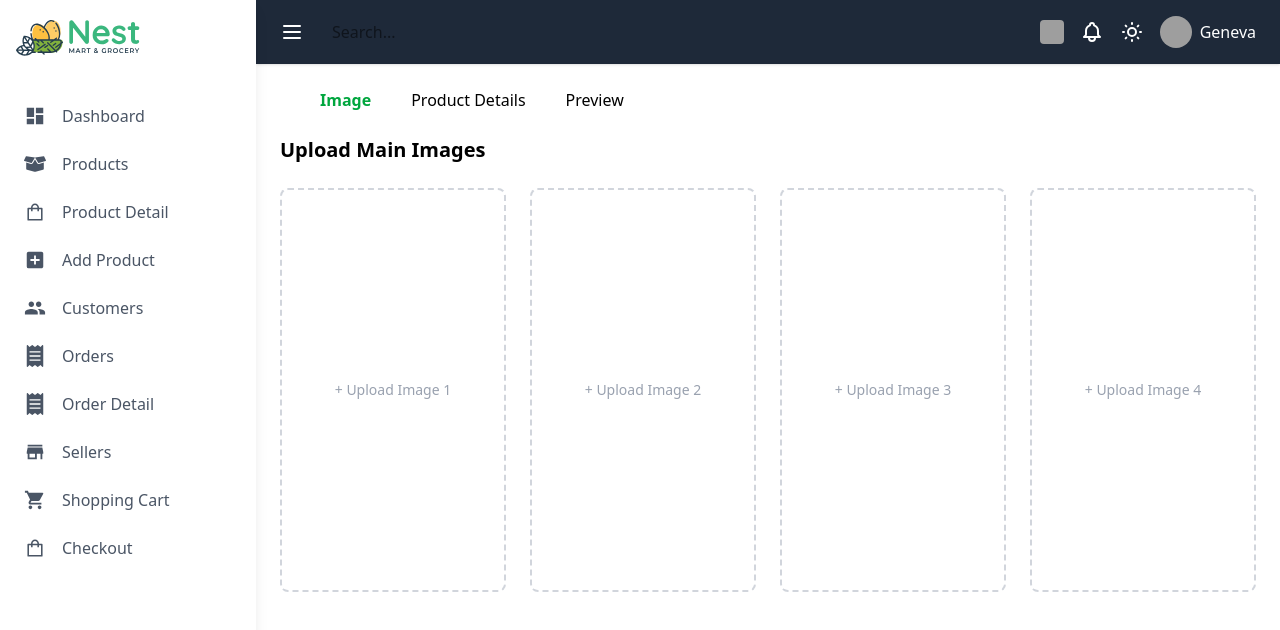
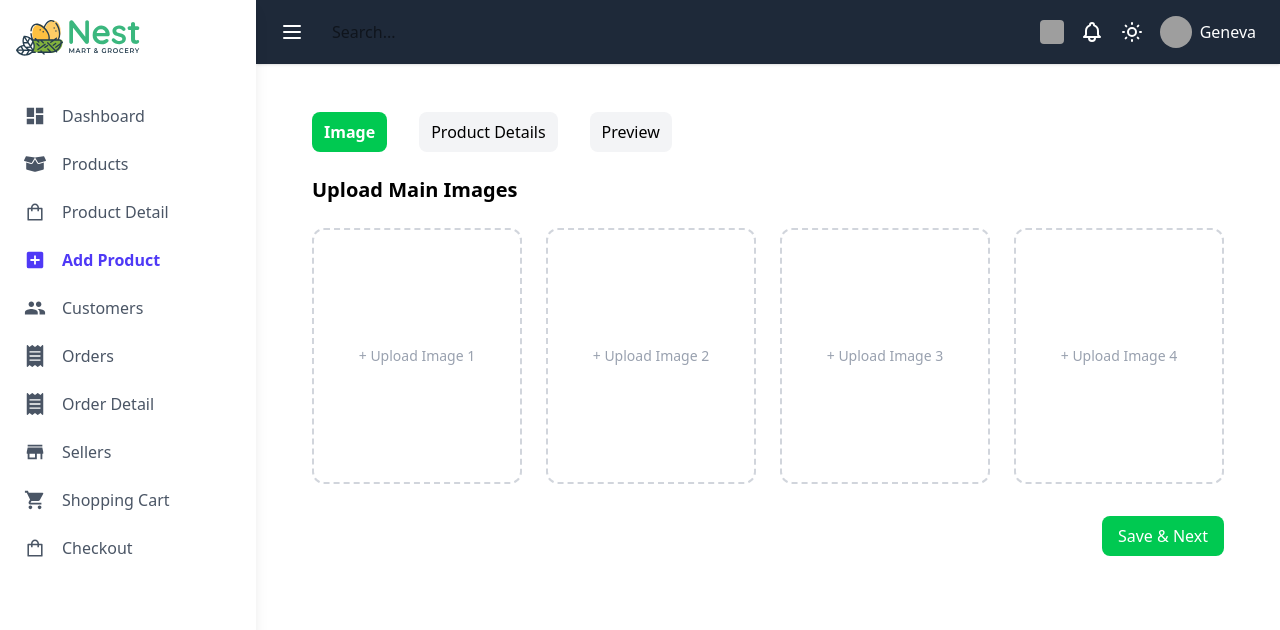
Before and after one commit to jeelnarola/nest-mern-stack, a React (Vite) app in the folder frontend/: page /admin/addProduct in a window 1280 px wide. Shown: the top 630 px of the page. Built offline with nearby package versions, Linux system fonts and the light colour scheme; sample sign-in values are in the browser's storage; grey boxes are pictures that could not be loaded.

Commit message:
Add Product From Create

```diff
--- a/frontend/src/Components/Admin/Product/AddProducts/AddImage.jsx
+++ b/frontend/src/Components/Admin/Product/AddProducts/AddImage.jsx
@@ -7,8 +7,10 @@ function AddImage({ productData, setProductData }) {
   const handleImageChange = (e, index) => {
     const file = e.target.files[0];
     if (file) {
+      const previewUrl = URL.createObjectURL(file);
       const updatedImages = [...images];
-      updatedImages[index] = file; // replace/add at specific slot
+      updatedImages[index] = { file, preview: previewUrl }; // ✅ store both
+
       setProductData({
         ...productData,
         mainImage: updatedImages,
@@ -18,32 +20,36 @@ function AddImage({ productData, setProductData }) {
 
   return (
     <div>
-      <h2 className="text-xl font-bold mb-6">Upload Main Images</h2>
-      <div className="grid grid-cols-4 gap-6 h-92">
+      <h2 className="text-xl font-bold mb-6 text-center sm:text-left">
+        Upload Main Images
+      </h2>
+
+      {/* Responsive grid → 1 col (mobile), 2 cols (tablet), 4 cols (desktop) */}
+      <div className="grid grid-cols-1 sm:grid-cols-2 lg:grid-cols-4 gap-6">
         {[0, 1, 2, 3].map((i) => (
           <div
             key={i}
-            className=" border-2 border-dashed border-gray-300 rounded-lg p-4  items-center justify-center cursor-pointer hover:border-green-500 transition"
+            className="border-2 border-dashed border-gray-300 rounded-xl p-4 flex items-center justify-center cursor-pointer hover:border-green-500 transition h-48 sm:h-56 lg:h-64"
           >
             <input
               type="file"
               accept="image/*"
               onChange={(e) => handleImageChange(e, i)}
-              className="hidden h-92"
+              className="hidden"
               id={`mainImage-${i}`}
             />
             <label
               htmlFor={`mainImage-${i}`}
-              className="flex flex-col items-center justify-center w-full  cursor-pointer h-92 overflow-hidden"
+              className="flex flex-col items-center justify-center w-full h-full cursor-pointer overflow-hidden"
             >
-              {images[i] ? (
+              {images[i]?.preview ? (
                 <img
-                  src={URL.createObjectURL(images[i])}
+                  src={images[i].preview}
                   alt={`Main Product ${i + 1}`}
                   className="w-full h-full object-cover rounded-lg shadow"
                 />
               ) : (
-                <span className="text-gray-400 text-sm">
+                <span className="text-gray-400 text-sm text-center">
                   + Upload Image {i + 1}
                 </span>
               )}
--- a/frontend/src/Components/Admin/Product/AddProducts/AddProductForm.jsx
+++ b/frontend/src/Components/Admin/Product/AddProducts/AddProductForm.jsx
@@ -1,9 +1,149 @@
-import React from 'react'
+import React from "react";
+import { AiOutlineInfoCircle } from "react-icons/ai";
 
-function AddProductForm() {
+function AddProductForm({ productData, setProductData }) {
+  const handleChange = (e) => {
+    const { name, value, type, checked } = e.target;
+    setProductData({
+      ...productData,
+      [name]: type === "checkbox" ? checked : value,
+    });
+  };
+
+  const renderInput = (label, name, type = "text", placeholder = "", required = false, description = "") => (
+    <div className="flex flex-col">
+      <label className="font-semibold mb-1 flex items-center gap-1">
+        {label} {required && <span className="text-red-500">*</span>}
+        {description && <AiOutlineInfoCircle className="text-gray-400" title={description} />}
+      </label>
+      <input
+        type={type}
+        name={name}
+        placeholder={placeholder}
+        required={required}
+        value={productData[name] || ""}
+        onChange={handleChange}
+        className="border p-2 rounded w-full focus:ring-2 focus:ring-green-400 focus:outline-none"
+      />
+      {description && <span className="text-gray-400 text-sm mt-1">{description}</span>}
+    </div>
+  );
+
+  const renderTextarea = (label, name, placeholder = "", required = false, description = "") => (
+    <div className="flex flex-col">
+      <label className="font-semibold mb-1 flex items-center gap-1">
+        {label} {required && <span className="text-red-500">*</span>}
+        {description && <AiOutlineInfoCircle className="text-gray-400" title={description} />}
+      </label>
+      <textarea
+        name={name}
+        placeholder={placeholder}
+        required={required}
+        value={productData[name] || ""}
+        onChange={handleChange}
+        className="border p-2 rounded w-full focus:ring-2 focus:ring-green-400 focus:outline-none"
+      />
+      {description && <span className="text-gray-400 text-sm mt-1">{description}</span>}
+    </div>
+  );
+
   return (
-    <div>AddProductForm</div>
-  )
+    <div className="h-[71vh] overflow-y-auto p-6 bg-white rounded-lg shadow scrollbar-hide space-y-6">
+      {/* Example: Title and Brand */}
+      <div className="grid grid-cols-1 sm:grid-cols-2 gap-4">
+        {renderInput("Product Title", "title", "text", "Enter product title", true, "Unique product name")}
+        {renderInput("Brand", "brand", "text", "Enter brand name", true, "Manufacturer or brand")}
+      </div>
+
+      {/* Description */}
+      {renderTextarea("Description", "description", "Write product description", true, "Detailed description for users")}
+
+      {/* Category & Stock */}
+      <div className="grid grid-cols-1 sm:grid-cols-3 gap-4">
+        {renderInput("Category", "category", "text", "Product category", true, "E.g. Electronics, Apparel")}
+        {renderInput("Stock", "stock", "number", "Available stock quantity", true, "Number of items in stock")}
+        <div className="flex flex-col">
+          <label className="font-semibold mb-1">Availability *</label>
+          <select
+            name="availabilityStatus"
+            required
+            value={productData.availabilityStatus || ""}
+            onChange={handleChange}
+            className="border p-2 rounded w-full focus:ring-2 focus:ring-green-400 focus:outline-none"
+          >
+            <option value="">Select Availability</option>
+            <option value="in_stock">In Stock</option>
+            <option value="out_of_stock">Out of Stock</option>
+            <option value="pre_order">Pre Order</option>
+          </select>
+        </div>
+      </div>
+
+      {/* Pricing */}
+      <div className="grid grid-cols-1 sm:grid-cols-3 gap-4">
+        {renderInput("Price", "price", "number", "Product price", true)}
+        {renderInput("Currency", "currency", "text", "USD", true)}
+        {renderInput("Discount %", "discountPercentage", "number", "Optional discount")}
+      </div>
+
+      {/* Product Attributes */}
+      <div className="grid grid-cols-1 sm:grid-cols-2 gap-4">
+        {renderInput("Color", "color", "text", "Product color")}
+        {renderInput("Material Type", "materialType", "text", "Material composition")}
+      </div>
+
+      {/* Weight & Dimensions */}
+      <div className="grid grid-cols-1 sm:grid-cols-3 gap-4">
+        {renderInput("Weight (kg)", "weight", "number")}
+        {renderInput("Dimensions", "dimensions", "text", '{"w":10,"h":20}', false, "JSON format")}
+        {renderInput("Origin Country", "originCountry", "text")}
+      </div>
+
+      {/* Dates */}
+      <div className="grid grid-cols-1 sm:grid-cols-2 gap-4">
+        {renderInput("Manufacture Date", "manufactureDate", "date")}
+        {renderInput("Expiry Date", "expiryDate", "date")}
+      </div>
+
+      {/* Policies */}
+      {renderTextarea("Warranty Information", "warrantyInformation")}
+      {renderTextarea("Return Policy", "returnPolicy")}
+      {renderTextarea("Shipping Information", "shippingInformation")}
+
+      {/* Extra Options */}
+      <div className="grid grid-cols-1 sm:grid-cols-3 gap-4">
+        {renderInput("Minimum Order Qty", "minimumOrderQuantity", "number")}
+        {renderInput("Max Order Qty", "maxOrderQuantity", "number")}
+        {renderInput("Bulk Discount %", "bulkDiscountPercentage", "number")}
+      </div>
+
+      {/* Checkboxes */}
+      <div className="flex flex-col sm:flex-row gap-6">
+        <label className="flex items-center gap-2">
+          <input
+            type="checkbox"
+            name="subscriptionAvailable"
+            checked={productData.subscriptionAvailable || false}
+            onChange={handleChange}
+          />
+          Subscription Available
+        </label>
+        <label className="flex items-center gap-2">
+          <input
+            type="checkbox"
+            name="isFragile"
+            checked={productData.isFragile || false}
+            onChange={handleChange}
+          />
+          Fragile Item
+        </label>
+      </div>
+
+      {/* Tags & Meta */}
+      {renderInput("Tags", "tags", "text", "Comma separated tags")}
+      {renderTextarea("Meta Data", "meta", "JSON format")}
+    </div>
+  );
 }
 
-export default AddProductForm
+export default AddProductForm;
--- a/frontend/src/Components/Admin/Product/AddProducts/AddProductIndex.jsx
+++ b/frontend/src/Components/Admin/Product/AddProducts/AddProductIndex.jsx
@@ -1,68 +1,101 @@
 import React, { useState } from "react";
 import ImageForm from "./AddImage";
-import AddProductForm from "./AddProductForm"; // ✅ make sure this file exists
+import AddProductForm from "./AddProductForm";
 import Preview from "./AddProductPreview";
+import AddProductPreview from "./AddProductPreview";
 
 function AddProductIndex() {
   const [activeStep, setActiveStep] = useState("image");
 
-  // shared product data (will be updated by forms)
+  // shared product data (accessible to all steps)
   const [productData, setProductData] = useState({
-    image: null,
+    image: [],
     name: "",
     description: "",
     price: "",
   });
 
-  // step navigation handler
-  const handleStepChange = (step) => {
-    setActiveStep(step);
+  const steps = ["image", "details", "preview"];
+
+  // ✅ Step Navigation
+  const goNext = () => {
+    const currentIndex = steps.indexOf(activeStep);
+    if (currentIndex < steps.length - 1) {
+      setActiveStep(steps[currentIndex + 1]);
+    }
+  };
+
+  const goPrev = () => {
+    const currentIndex = steps.indexOf(activeStep);
+    if (currentIndex > 0) {
+      setActiveStep(steps[currentIndex - 1]);
+    }
   };
 
   return (
-    <>
-      <div>
-        <ul className="flex">
-          <li
-            onClick={() => handleStepChange("image")}
-            className={`pl-10 cursor-pointer hover:text-green-500 ${
-              activeStep === "image" ? "text-green-600 font-bold" : ""
-            }`}
-          >
-            Image
-          </li>
-          <li
-            onClick={() => handleStepChange("details")}
-            className={`pl-10 cursor-pointer hover:text-green-500 ${
-              activeStep === "details" ? "text-green-600 font-bold" : ""
-            }`}
-          >
-            Product Details
-          </li>
-          <li
-            onClick={() => handleStepChange("preview")}
-            className={`pl-10 cursor-pointer hover:text-green-500 ${
-              activeStep === "preview" ? "text-green-600 font-bold" : ""
-            }`}
-          >
-            Preview
-          </li>
+    <div className=" mx-auto px-4 sm:px-6 lg:px-8 py-6">
+      {/* Step Tabs */}
+      <div className="mb-6">
+        <ul className="flex flex-col sm:flex-row gap-3 sm:gap-8 text-center">
+          {steps.map((step) => (
+            <li
+              key={step}
+              onClick={() => setActiveStep(step)}
+              className={`cursor-pointer px-3 py-2 rounded-lg transition ${
+                activeStep === step
+                  ? "bg-green-500 text-white font-bold"
+                  : "bg-gray-100 hover:bg-gray-200"
+              }`}
+            >
+              {step === "image"
+                ? "Image"
+                : step === "details"
+                ? "Product Details"
+                : "Preview"}
+            </li>
+          ))}
         </ul>
       </div>
 
+      {/* Render Components */}
       <div className="mt-6">
         {activeStep === "image" && (
           <ImageForm productData={productData} setProductData={setProductData} />
         )}
         {activeStep === "details" && (
-          <AddProductForm
-            productData={productData}
-            setProductData={setProductData}
-          />
+          <AddProductForm productData={productData} setProductData={setProductData} />
         )}
-        {activeStep === "preview" && <Preview productData={productData} />}
+        {activeStep === "preview" && <AddProductPreview productData={productData} />}
       </div>
-    </>
+
+      {/* Navigation Buttons */}
+      <div className="mt-8 flex flex-col sm:flex-row justify-between gap-4">
+        {activeStep !== "image" && (
+          <button
+            onClick={goPrev}
+            className="w-full sm:w-auto px-4 py-2 bg-gray-300 rounded-lg hover:bg-gray-400"
+          >
+            Previous
+          </button>
+        )}
+
+        {activeStep !== "preview" ? (
+          <button
+            onClick={goNext}
+            className="w-full sm:w-auto ml-auto px-4 py-2 bg-green-500 text-white rounded-lg hover:bg-green-600"
+          >
+            Save & Next
+          </button>
+        ) : (
+          <button
+            onClick={() => alert("Final Save: " + JSON.stringify(productData))}
+            className="w-full sm:w-auto ml-auto px-4 py-2 bg-blue-500 text-white rounded-lg hover:bg-blue-600"
+          >
+            Submit
+          </button>
+        )}
+      </div>
+    </div>
   );
 }
 
--- a/frontend/src/Components/Admin/Product/AddProducts/AddProductPreview.jsx
+++ b/frontend/src/Components/Admin/Product/AddProducts/AddProductPreview.jsx
@@ -1,9 +1,29 @@
-import React from 'react'
+import React from "react";
 
-function AddProductPreview() {
+function AddProductPreview({ productData }) {
+  // console.log(productData.mainImage[0]);
+
   return (
-    <div>AddProductPreview</div>
-  )
+    <div className="p-4 border rounded-lg shadow">
+      <h2 className="text-xl font-bold mb-4">Preview Product</h2>
+      {productData.image && productData.image.length > 0 ? (
+        productData.image.map((img, i) => (
+          <img
+            key={i}
+            src={img.preview || URL.createObjectURL(img.file)}
+            alt={`Preview ${i}`}
+            className="w-32 h-32 object-cover rounded-lg shadow"
+          />
+        ))
+      ) : (
+        <p className="text-gray-500">No images uploaded</p>
+      )}
+
+      <p><strong>Name:</strong> {productData.name}</p>
+      <p><strong>Description:</strong> {productData.description}</p>
+      <p><strong>Price:</strong> ${productData.price}</p>
+    </div>
+  );
 }
 
-export default AddProductPreview
+export default AddProductPreview;
--- a/frontend/src/Components/Admin/SideBar.jsx
+++ b/frontend/src/Components/Admin/SideBar.jsx
@@ -13,7 +13,7 @@ function SideBar({ isOpen, setIsOpen }) {
     { name: "Dashboard", path: "dashboard", icon: <MdDashboard size={22} /> },
     { name: "Products", path: "products", icon: <FaBoxOpen size={22} /> },
     { name: "Product Detail", path: "product-detail", icon: <AiOutlineShopping size={22} /> },
-    { name: "Add Product", path: "add-product", icon: <MdAddBox size={22} /> },
+    { name: "Add Product", path: "addproduct", icon: <MdAddBox size={22} /> },
     { name: "Customers", path: "customers", icon: <MdPeople size={22} /> },
     { name: "Orders", path: "orders", icon: <FaReceipt size={22} /> },
     { name: "Order Detail", path: "order-detail", icon: <FaReceipt size={22} /> },
```
